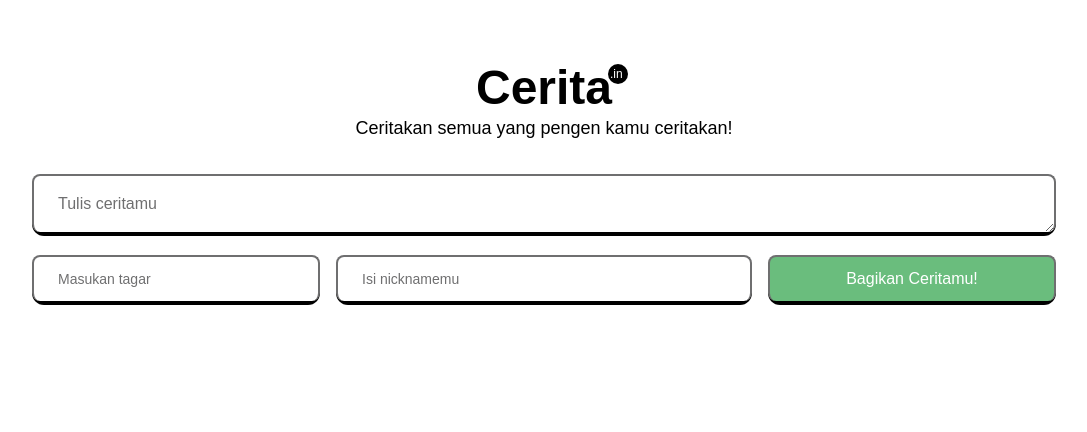
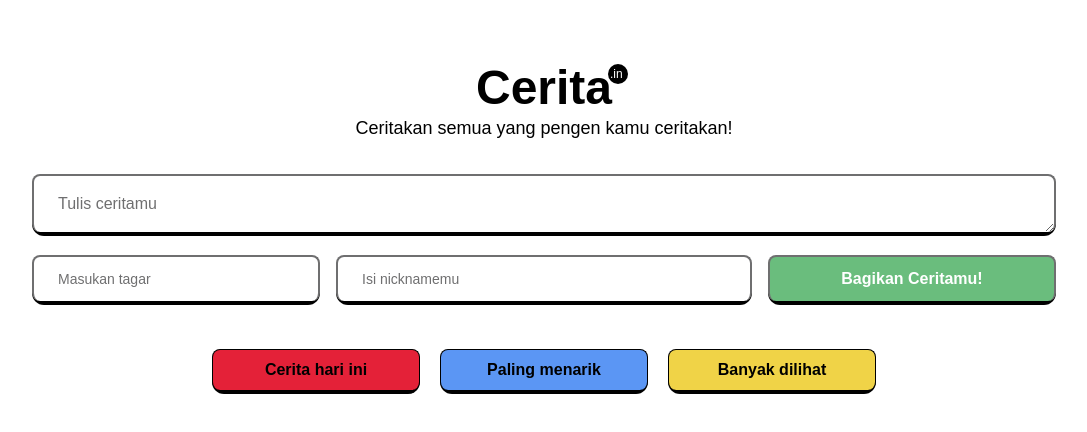
Before and after one commit to snowman1120/ceritain, a Nuxt app: page / in a window 1280 px wide. Shown: the top 432 px of the page, without its empty margins (96-1183 px from the left). Built offline with nearby package versions, Linux system fonts and the light colour scheme; a web font is replaced by a local one.

Commit message:
[ + ] navigation

```diff
--- /dev/null
+++ b/components/BtnNav.vue
@@ -0,0 +1,27 @@
+<template>
+  <section>
+    <ul class="w-[1024px] mx-auto flex justify-center gap-5">
+      <li class="relative w-max">
+        <div class="absolute w-full min-h-[calc(100%_+_4px)] top-0 left-0 rounded-xl bg-black"></div>
+        <NuxtLink
+          :to="{ name: 'index' }"
+          class="inline-block relative bg-accent-4 rounded-lg py-2 w-52 font-semibold text-center border border-black border-b-0 hover:bg-white hover:text-accent-4 transition-all duration-300"
+        >Cerita hari ini</NuxtLink>
+      </li>
+      <li class="relative w-max">
+        <div class="absolute w-full min-h-[calc(100%_+_4px)] top-0 left-0 rounded-xl bg-black"></div>
+        <NuxtLink
+          :to="{ name: 'index' }"
+          class="inline-block relative bg-accent-2 rounded-lg py-2 w-52 font-semibold text-center border border-black border-b-0 hover:bg-white hover:text-accent-2 transition-all duration-300"
+        >Paling menarik</NuxtLink>
+      </li>
+      <li class="relative w-max">
+        <div class="absolute w-full min-h-[calc(100%_+_4px)] top-0 left-0 rounded-xl bg-black"></div>
+        <NuxtLink
+          :to="{ name: 'index' }"
+          class="inline-block relative bg-accent-3 rounded-lg py-2 w-52 font-semibold text-center border border-black border-b-0 hover:bg-white transition-all duration-300"
+        >Banyak dilihat</NuxtLink>
+      </li>
+    </ul>
+  </section>
+</template>
--- a/components/PostForm.vue
+++ b/components/PostForm.vue
@@ -24,7 +24,7 @@
 </script>
 
 <template>
-  <div>
+  <section>
     <form action="" class="w-[1024px] mx-auto">
       <div class="relative w-full mb-4">
         <div class="absolute w-full min-h-[calc(100%_-_2.8px)] top-0 left-0 rounded-xl bg-black"></div>
@@ -73,10 +73,10 @@
           <div class="absolute w-full h-[calc(100%_+_4px)] top-0 left-0 rounded-xl bg-black"></div>
           <button
             type="button"
-            class="relative w-full border-2 px-6 py-[10px] bg-accent-1 text-white border-secondary border-b-0 rounded-lg hover:bg-white hover:text-accent-1 transition-all duration-300"
+            class="relative w-full border-2 px-6 py-[10px] bg-accent-1 font-semibold text-white border-secondary border-b-0 rounded-lg hover:bg-white hover:text-accent-1 transition-all duration-300"
           >Bagikan Ceritamu!</button>
         </div>
       </div>
     </form>
-  </div>
+  </section>
 </template>
--- a/pages/index.vue
+++ b/pages/index.vue
@@ -9,5 +9,9 @@
     </div>
 
     <PostForm />
+
+    <div class="mt-12">
+      <BtnNav />
+    </div>
   </section>
 </template>
```
